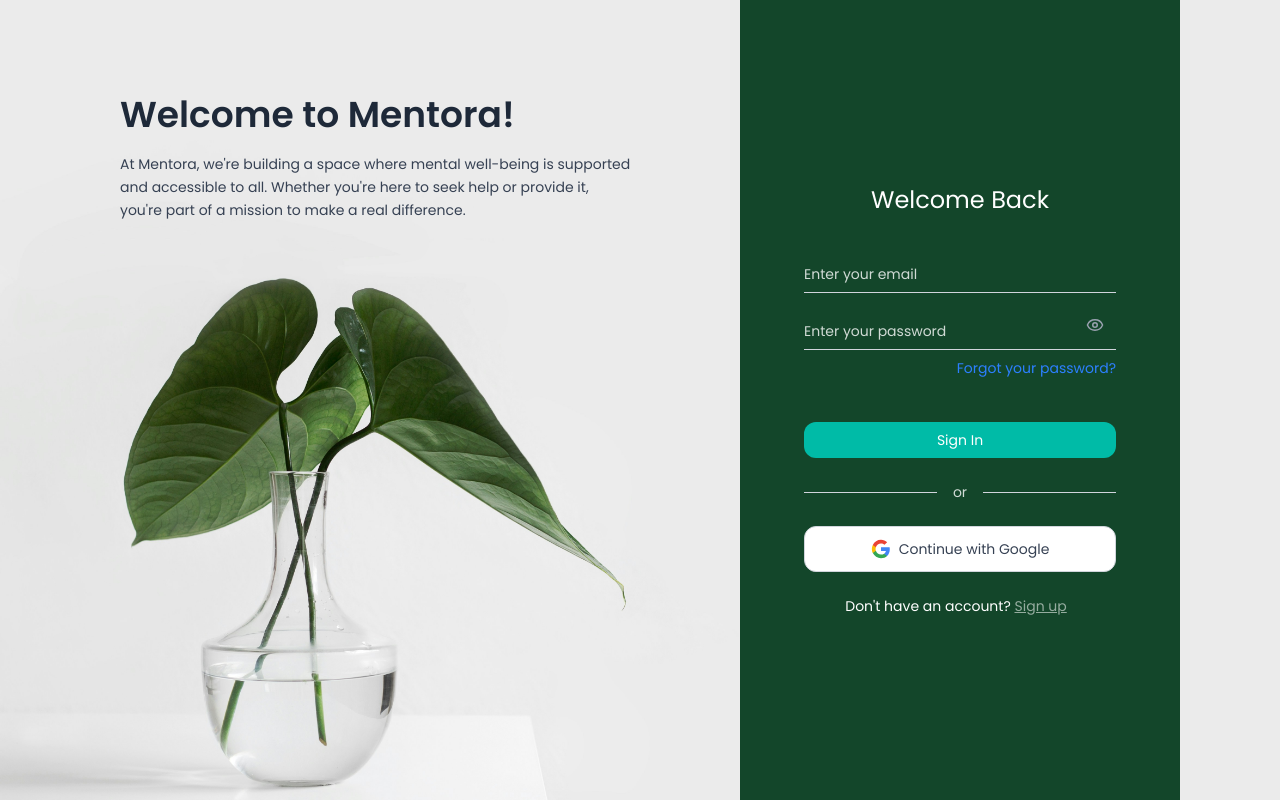
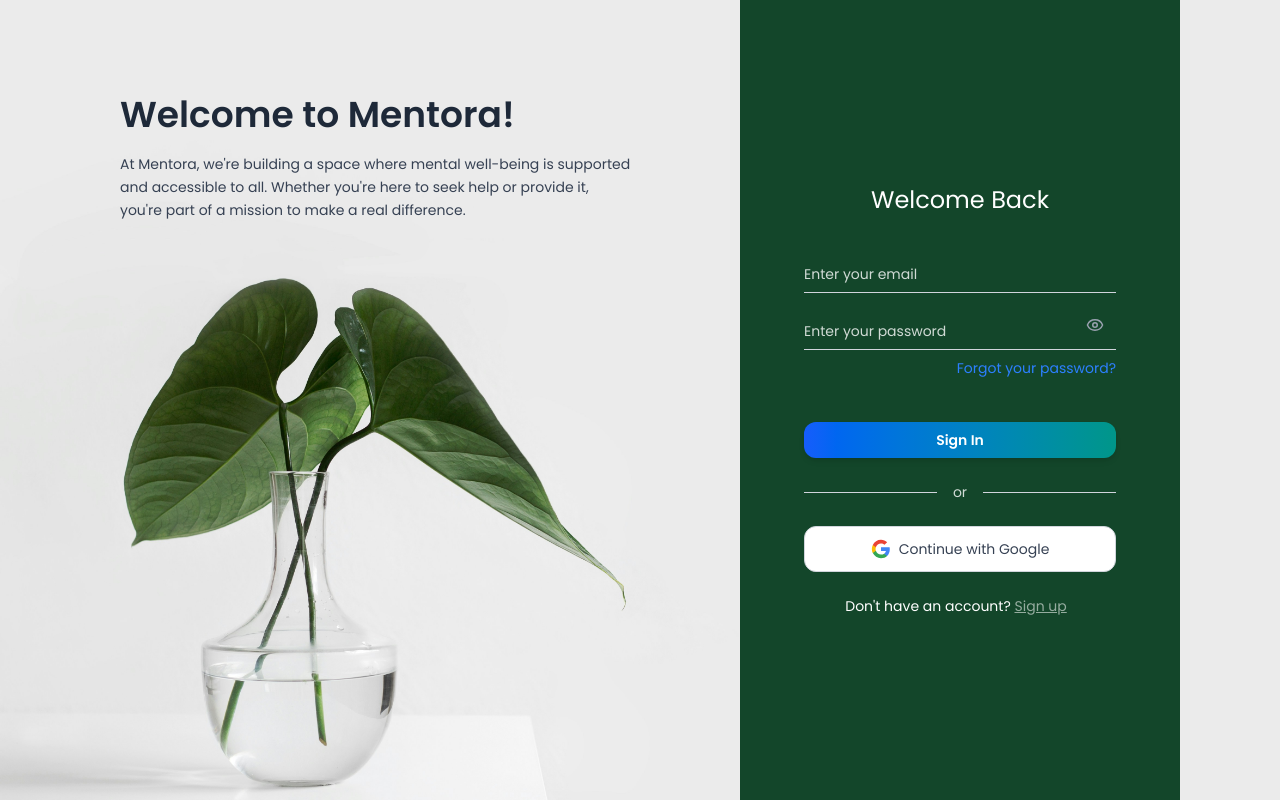
Before and after one commit to Nadeem-pc/Mentora, a React (Vite) app in the folder frontend/: page /auth/form in a window 1280 px wide. Built offline with nearby package versions, Linux system fonts and the light colour scheme; no server answers.

Commit message:
refactor(ui): update primary button variant styling

```diff
--- a/frontend/src/components/ui/button.tsx
+++ b/frontend/src/components/ui/button.tsx
@@ -16,7 +16,7 @@ const buttonVariants = cva(
         ghost: "hover:bg-accent hover:text-accent-foreground",
         link: "text-primary underline-offset-4 hover:underline",
 
-        btnPrimary: "btn-primary w-full mt-6 text-sm font-medium transition-all",
+        btnPrimary: "bg-gradient-to-r from-blue-600 to-teal-600 hover:from-blue-700 hover:to-teal-700 text-white w-full mt-6 text-sm font-semibold transition-all shadow-md hover:shadow-lg rounded-lg py-2.5",
       },
       size: {
         default: "h-9 px-4 py-2 has-[>svg]:px-3",
```
